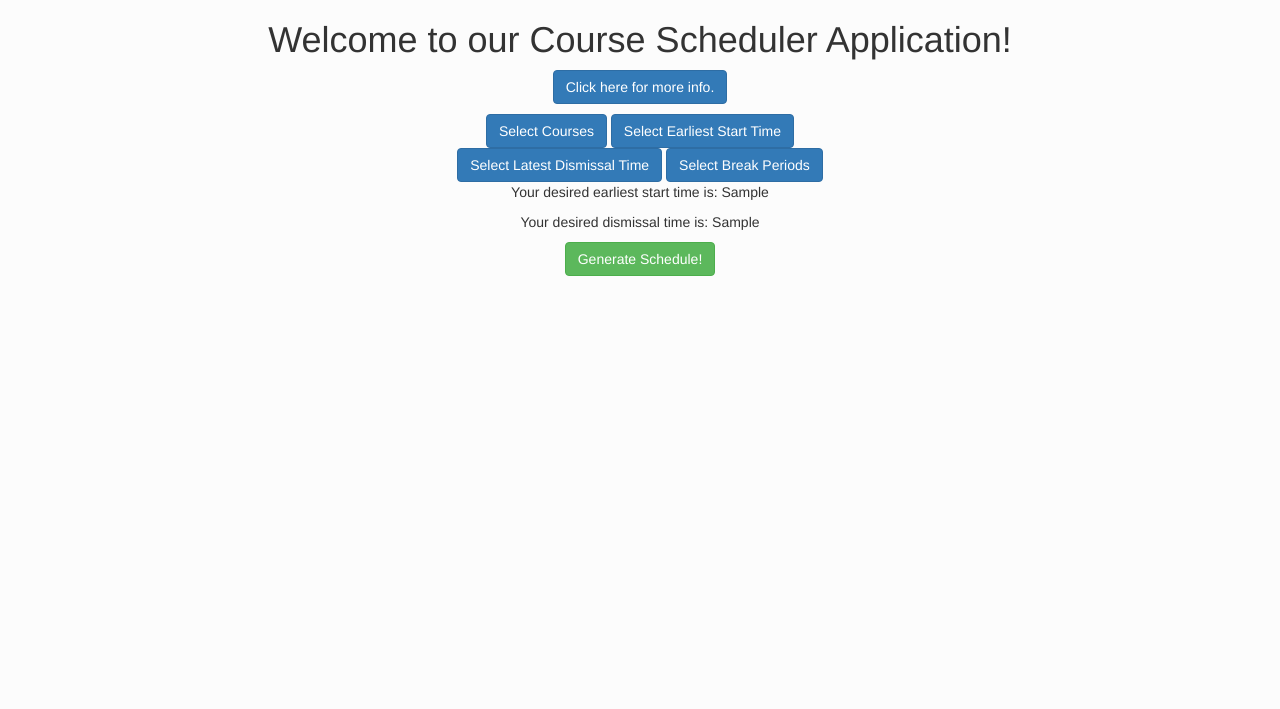
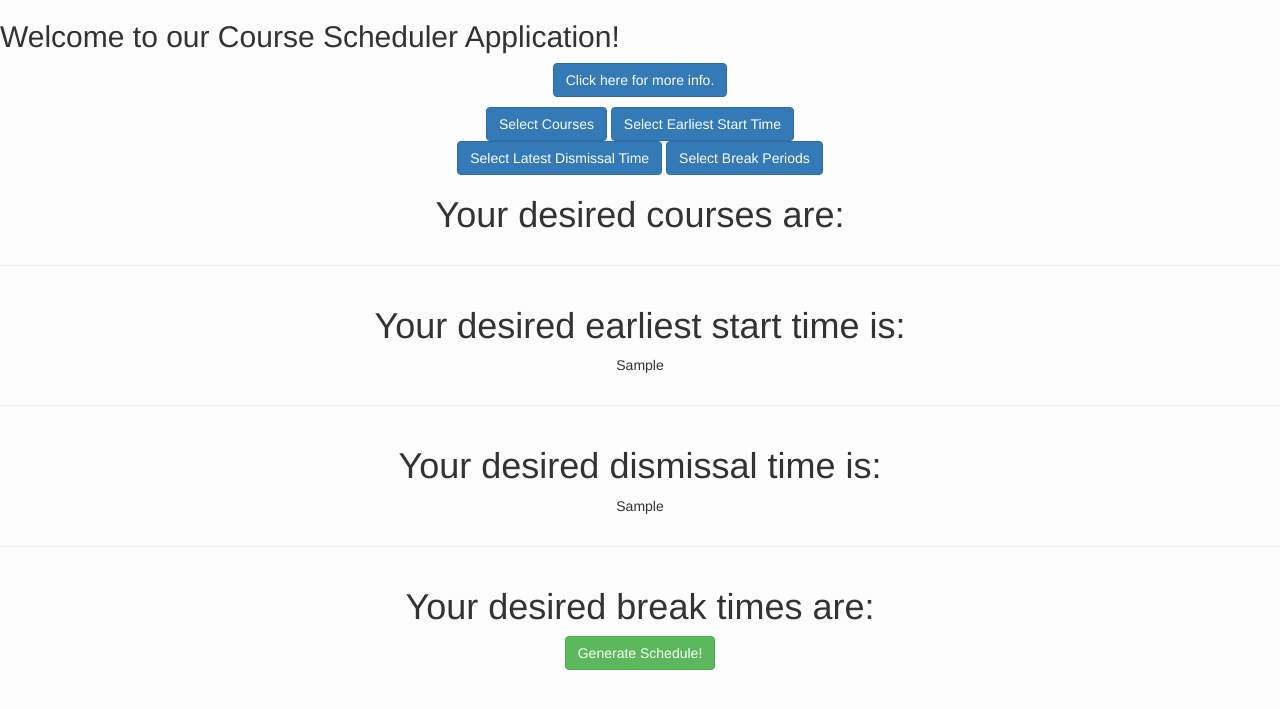
Before and after one commit to stephanienguyen314/481Project, a Flask app: template templates/index.html in a window 1280 px wide. Shown: the top 709 px of the page. Run offline with Flask 2, Linux system fonts and the light colour scheme; the template is opened without the code that fills it: most values are stand-ins (such as "Sample title", 1, 10 or a date in 2020); some libraries are stand-ins or nearby versions.

Commit message:
Update index.html

```diff
--- a/templates/index.html
+++ b/templates/index.html
@@ -15,7 +15,7 @@
 
 <body style="background-color: rgb(252, 252, 252);">
 
-  <h1 style="text-align: center;">Welcome to our Course Scheduler Application! </h1>
+  <h2>Welcome to our Course Scheduler Application! </h2>
 
   <div style="text-align: center;">
   <p>
@@ -157,19 +157,31 @@
 
 
   <div class="container">
+    <h1>Your desired courses are: </h1>
     {% for i in range(0, desiredlength) %}
 
     <p>{{desiredcourses[i]}}</p>
 
     {% endfor %}
   </div>
+  <hr>
+  <div class="container">
+    <h1>Your desired earliest start time is:</h1>
+    <p>{{ earliest_start }}</p>
+  </div>
+  <hr>
+  <div class="container">
+    <h1>Your desired dismissal time is:</h1>
+    <p>{{ latest_end }}</p>
+  </div>
+  <hr>
+  <div class="container">
+    <h1>Your desired break times are: </h1>
+    {% for i in range(0, desiredbreakslength) %}
 
-  <div class="container">
-    <p>Your desired earliest start time is: {{ earliest_start }}</p>
-  </div>
+    <p>Break {{ i+1 }}: From {{ desiredbreaks[i]['desiredStartBreak'] }} - {{ desiredbreaks[i]['desiredEndBreak'] }}</p>
 
-  <div class="container">
-    <p>Your desired dismissal time is: {{ latest_end }}</p>
+    {% endfor %}
   </div>
 
   <div class="text-center">
```
